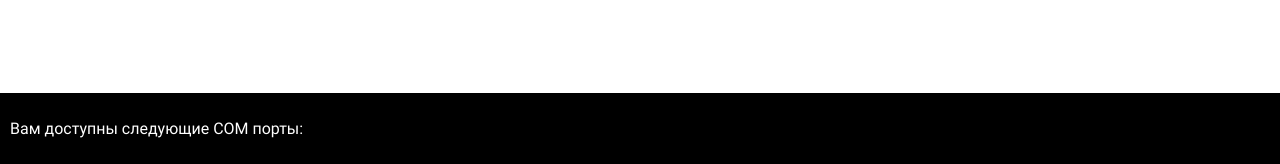
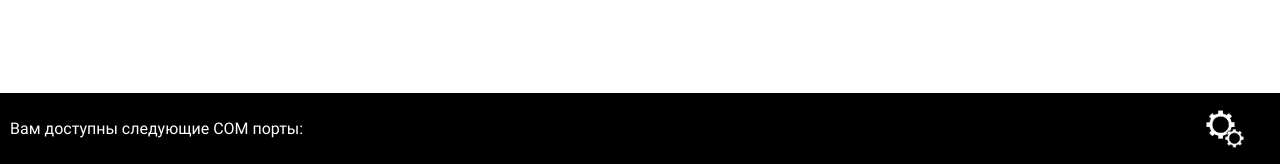
Before and after one commit to KirillovDV/program-for-debugging-firetag-equipment, a Python web app: template GUI ElectronJS/templates/index.html in a window 1280 px wide. Shown: the part 636-800 px from the top of the page. Run offline with Jinja, Linux system fonts and the light colour scheme; the template is opened without the code that fills it, so the values that code supplies are empty.

Commit message:
added settings button

```diff
--- a/GUI ElectronJS/static/css/main.css
+++ b/GUI ElectronJS/static/css/main.css
@@ -60,7 +60,7 @@ body {
     right: 30px;
 }
 
-div.footer {
+.footer {
     position: fixed;
     /* Фиксированное положение */
     left: 0;
@@ -76,6 +76,16 @@ div.footer {
     width: 100%;
     /* Ширина слоя */
     font-family: "Roboto";
+}
+
+.footer img {
+    width: 50px;
+    height: 50px;
+    position: absolute; /* Абсолютное позиционирование */
+    bottom: 10px; /* Положение от нижнего края */
+    right: 50px; /* Положение от правого края */
+    line-height: 1px;
+    cursor: pointer;
 }
 
 .CreateTeamField {
--- a/GUI ElectronJS/templates/character_selection.html
+++ b/GUI ElectronJS/templates/character_selection.html
@@ -37,7 +37,7 @@ require('./render.js');
         <li></li>
       </ol>
       <div class="footerUploader">
-        <a href="#" class="createBtn" onclick="alert("Не доступно!")">Создать нового персонажа</a>
+        <a href="#" class="createBtn" onclick="">Создать нового персонажа</a>
         <a href="#" class="uploadBtn">Загрузить на устройство</a>
       </div>
     <!--
--- a/GUI ElectronJS/templates/index.html
+++ b/GUI ElectronJS/templates/index.html
@@ -14,10 +14,6 @@ require('./render.js');
 </head>
 
 <body>
-
-    <div class="footer">
-        <p>Вам доступны следующие COM порты:</p>
-    </div>
     <!--
         <div class="titleAlttag">
             <h1>ALTtag</h1>
@@ -38,7 +34,12 @@ require('./render.js');
 
             <a href="instrument_selection.html">Сконфигурировать инструмент<span class="shift">›</span></a>
             <div class="mask"></div>
-        </div></div>
+        </div>
+    </div>
+
+    <div class="footer">
+        <p>Вам доступны следующие COM порты:</p>
+        <img class="settings" title="Настройки приложения" src="../static/img/settings.png">
     </div>
 
 </body>
```
Lines whose indentation alone changed are shown as unchanged.
